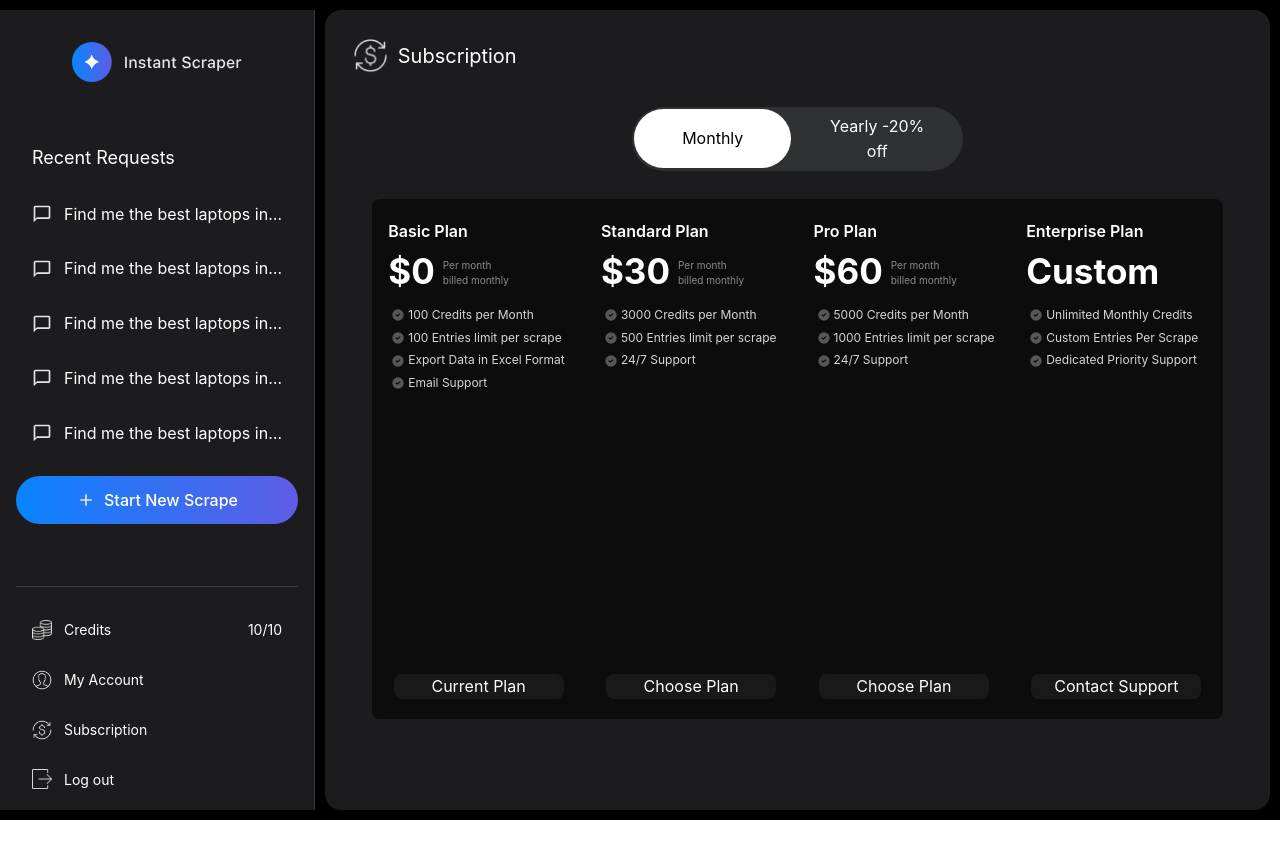
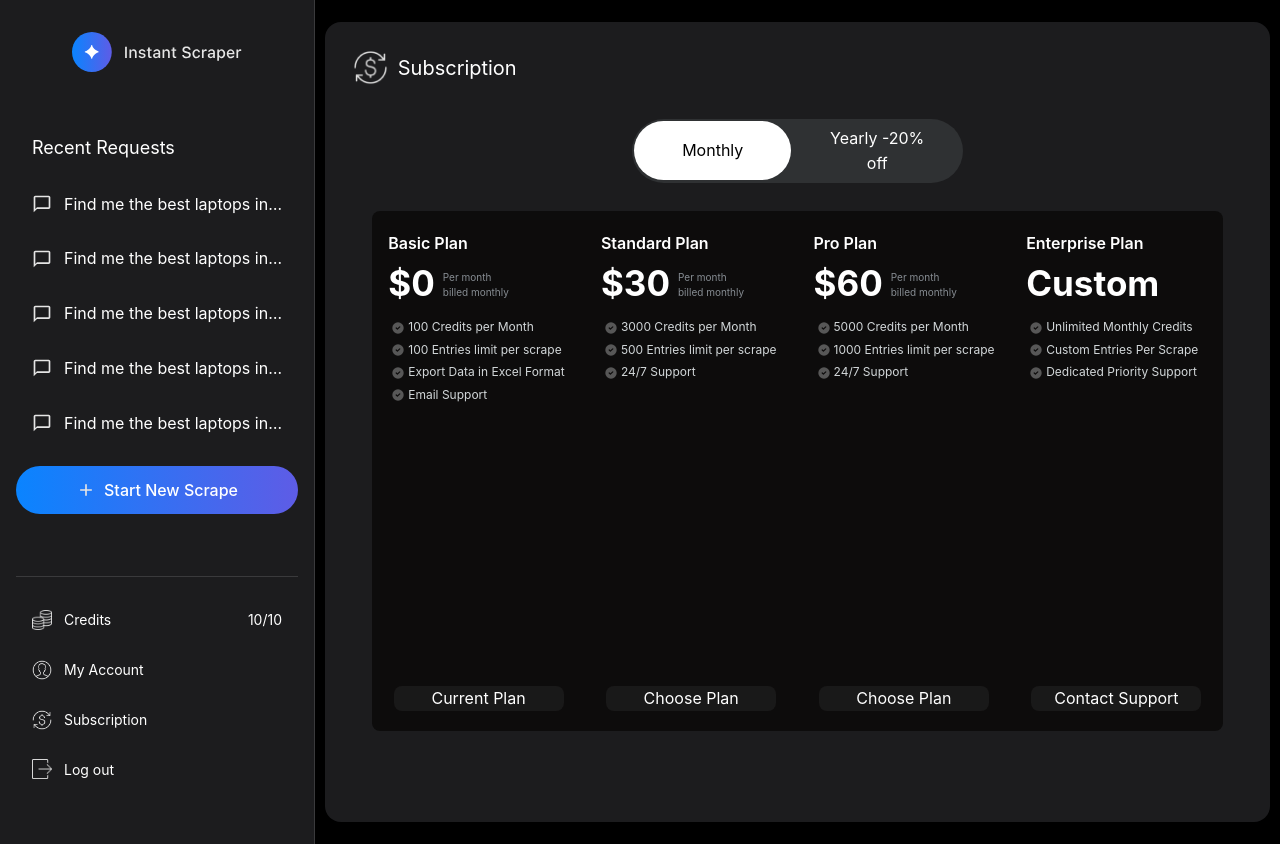
Before and after one commit to proto-developer/instant-scraper-frontend, a Next.js app: page /subscription-plan in a window 1280 px wide. Before the commit the page ends 822 px from the top, so only its background shows below. Built offline with nearby package versions, Linux system fonts and the light colour scheme.

Commit message:
fixed some sizes

```diff
--- a/app/(mainPages)/layout.tsx
+++ b/app/(mainPages)/layout.tsx
@@ -41,7 +41,7 @@ export default function RootLayout({
 
   return (
     <>
-      <div className="relative flex items-center bg-[#1C1C1E] md:bg-black text-white">
+      <div className="relative h-full flex items-center bg-[#1C1C1E] md:bg-black text-white">
         {/* Sidebar */}
         <div
           className={`${
@@ -90,7 +90,7 @@ export default function RootLayout({
         </button>
 
         {/* Main Content Area */}
-        <div className="m-[10px] bg-darkLight border border-none md:border-grayBorder rounded-[16px] flex-1 min-h-screen max-h-fit md:h-[calc(100dvh-20px)] ">
+        <div className="m-[10px]  bg-darkLight border border-none md:border-grayBorder rounded-[16px] flex-1 min-h-screen max-h-fit md:h-[calc(100dvh-20px)] ">
           {/* Logo displayed when sidebar is closed on mobile */}
           {!isSidebarOpen && (
             <div className="flex justify-center mt-7 mb-0 sm:hidden">
--- a/components/sidebar/Sidebar.tsx
+++ b/components/sidebar/Sidebar.tsx
@@ -6,7 +6,7 @@ import StartNewScrapBtn from "../ui/StartNewScrapBtn";
 
 const Root = ({ children }: { children: React.ReactNode }) => {
   return (
-    <div className="w-[315px] border-r bg-darkLight border-grayBorder p-[32px_16px] h-screen flex flex-col items-center justify-between gap-[62px]">
+    <div className="w-[315px] border-r bg-darkLight border-grayBorder p-[32px_16px] h-full  flex flex-col items-center justify-between gap-[62px]">
       {children}
     </div>
   );
@@ -47,7 +47,7 @@ const RecentRequestCard: React.FC<RecentRequestProps> = ({
 
 const SidebarFooter = () => {
   return (
-    <div className="flex flex-col py-[55px] md:py-[20px] gap-[14px] md:gap-[4px] w-full border-t border-grayBorder">
+    <div className="flex flex-col py-[40px] md:py-[20px] gap-[14px] overflow-auto md:gap-[4px] w-full border-t border-grayBorder">
       <div className="flex items-center justify-between gap-[1px] p-[12px_16px]">
         <div className="flex items-center gap-[12px]">
           <Image src="/credits.png" alt="logo" width={20} height={20} className="sm:w-6 md:w-5 lg:w-5"/>
--- a/components/ui/subscription.tsx
+++ b/components/ui/subscription.tsx
@@ -15,7 +15,7 @@ const Subscription = () => {
 
   return (
     <>
-      <div className="w-[100%] min-h-screen  md:h-full flex flex-col">
+      <div className="w-full overflow-x-hidden overflow-y-auto min-h-screen  md:h-full flex flex-col">
 
           <div className="w-[100%] m-[6%] md:m-[3%]">
             <Image
```
